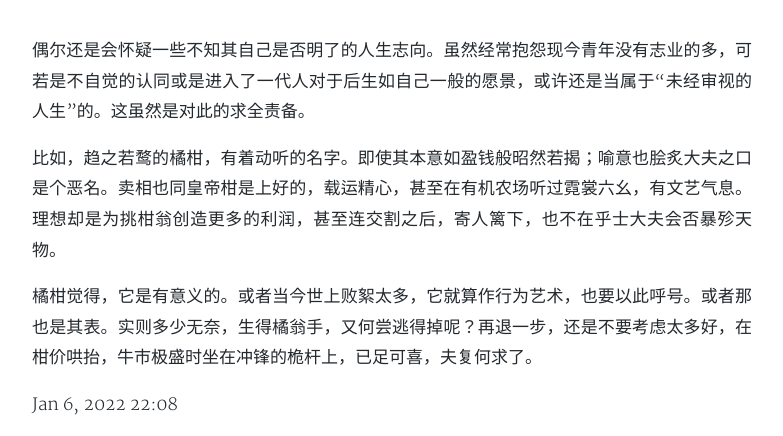
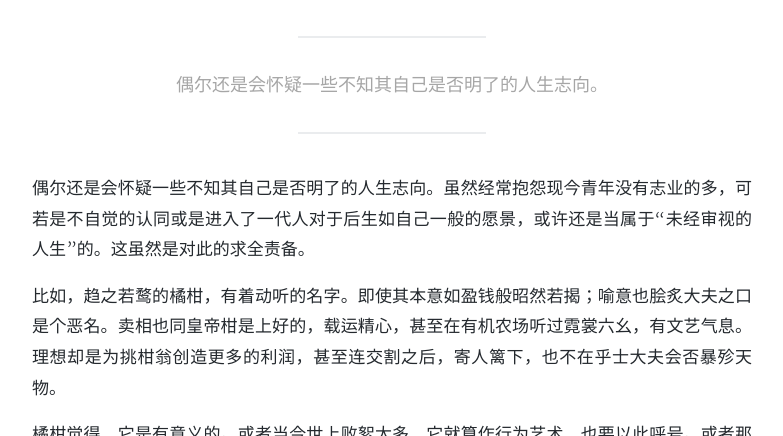
Before and after one commit to imrsp/imrsp.github.io-old, a Jekyll site: the page built from _posts/2022-01-06-essay.md, in a window 1280 px wide and 900 px high, cut to the strip 464-900 px from the top of the window. Shown: the whole strip, without its empty margins (248-1031 px from the left). Built offline with Jekyll 4.4.1, drawn with Linux system fonts in a browser that asks for light colours; nearby versions of some CDN libraries; comment, search, counter and statistics services are not loaded; a style sheet for code colours, icons or effects is not loaded.

Commit message:
Add files via upload

```diff
--- a/_posts/2022-01-06-essay.md
+++ b/_posts/2022-01-06-essay.md
@@ -1,7 +1,9 @@
 ---
 layout: post
 title: '为柑痛心'
+subtitle: '偶尔还是会怀疑一些不知其自己是否明了的人生志向。'
 date: 2022-01-06
+categories: essay
 author: Simon
 cover: 'https://cdn.rspstudio.cn/image/blog/20220106.jpg'
 tags: essay
```
